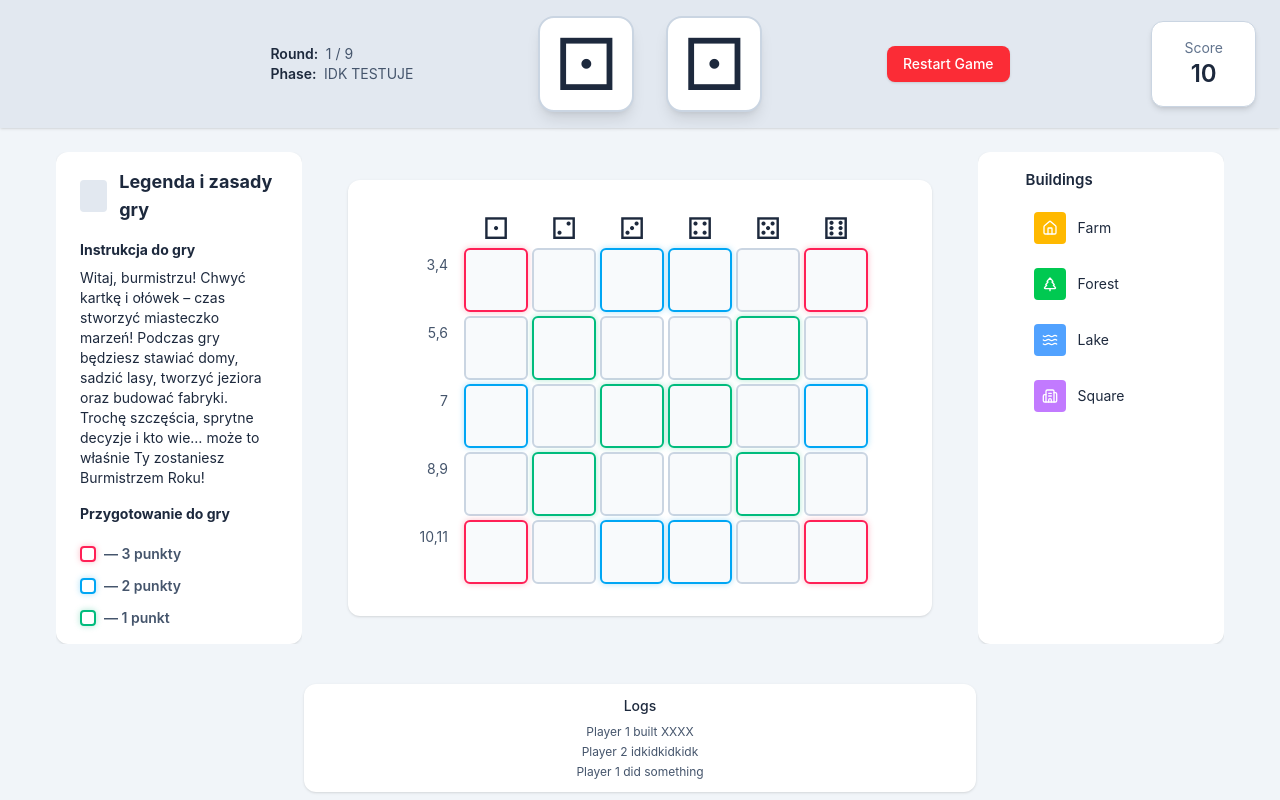
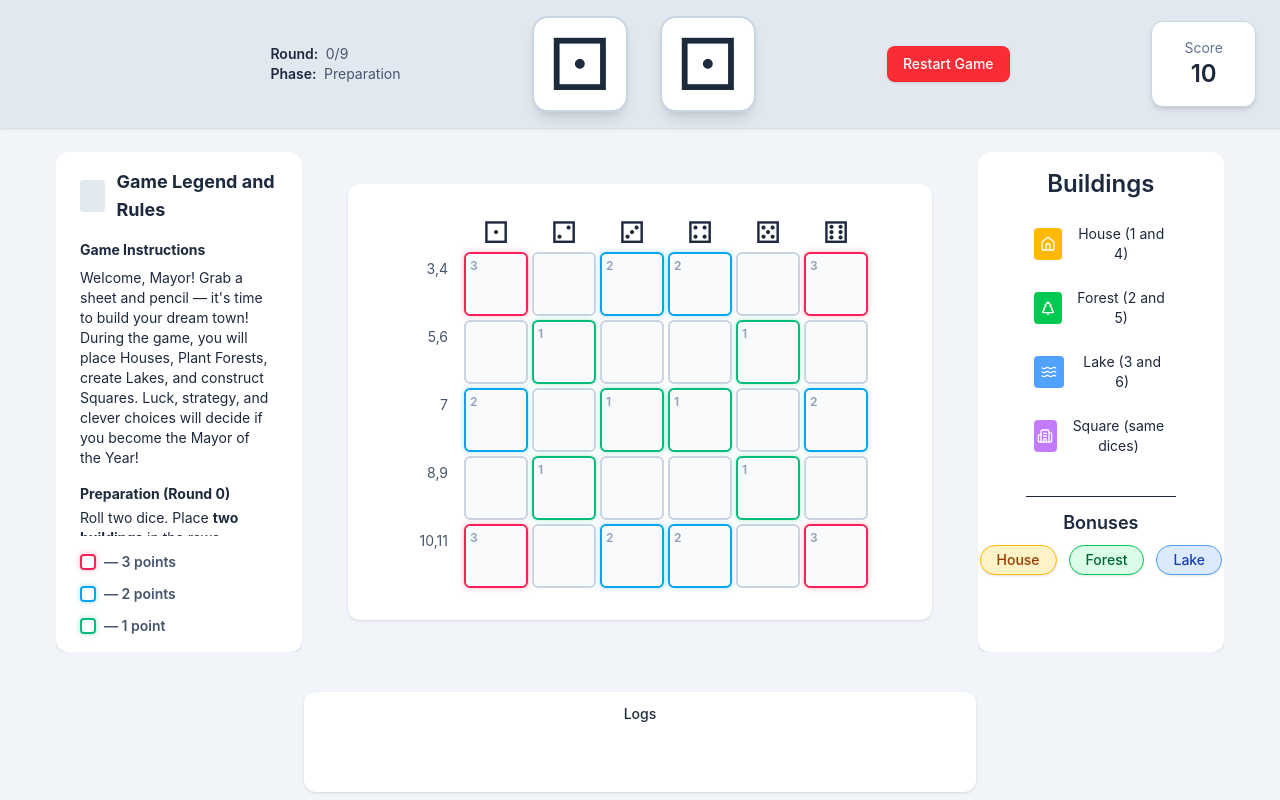
Before and after one commit to fanitin/My_city_game, a Vue app: page / in a window 1280 px wide. Built offline with nearby package versions, Linux system fonts and the light colour scheme.

Commit message:
Dice logic, better GameBoard, logs and some other stuff

```diff
--- a/src/components/Main/Buildings.vue
+++ b/src/components/Main/Buildings.vue
@@ -1,17 +1,36 @@
-<script setup>
+<script setup lang="ts">
 import { Home, TreePine, Waves, Building2 } from 'lucide-vue-next'
 
 const list = [
-  { name: 'Farm', color: 'bg-amber-400', icon: Home },
-  { name: 'Forest', color: 'bg-green-500', icon: TreePine },
-  { name: 'Lake', color: 'bg-blue-400', icon: Waves },
-  { name: 'Square', color: 'bg-purple-400', icon: Building2 },
+  { name: 'House (1 and 4)', color: 'bg-amber-400', icon: Home },
+  { name: 'Forest (2 and 5)', color: 'bg-green-500', icon: TreePine },
+  { name: 'Lake (3 and 6)', color: 'bg-blue-400', icon: Waves },
+  { name: 'Square (same dices)', color: 'bg-purple-400', icon: Building2 },
+]
+
+const bonuses = [
+  {
+    name: 'House',
+    activeColor: 'bg-amber-100 border-amber-400 text-amber-800',
+    isActive: true,
+  },
+  {
+    name: 'Forest',
+    activeColor: 'bg-green-100 border-green-500 text-green-800',
+    isActive: true,
+  },
+  {
+    name: 'Lake',
+    activeColor: 'bg-blue-100 border-blue-400 text-blue-800',
+    isActive: true,
+  },
 ]
 </script>
 
 <template>
-  <div class="bg-white rounded-xl py-4 px-12 shadow-sm flex flex-col gap-3">
-    <h3 class="font-semibold">Buildings</h3>
+  <div class="bg-white rounded-xl py-4 px-12 shadow-sm flex flex-col gap-4">
+    <h3 class="font-semibold mx-auto text-2xl">Buildings</h3>
+
     <div class="flex flex-col gap-2">
       <button
         v-for="(b, i) in list"
@@ -24,5 +43,21 @@ const list = [
         <div class="text-sm">{{ b.name }}</div>
       </button>
     </div>
+
+    <div class="mt-4 border-t pt-3 flex flex-col items-center gap-2">
+      <h4 class="font-semibold text-lg">Bonuses</h4>
+      <div class="flex justify-center gap-3">
+        <div
+          v-for="(bonus, i) in bonuses"
+          :key="i"
+          :class="[
+            'px-4 py-1 border rounded-full text-sm font-medium shadow-sm transition-all duration-300',
+            bonus.isActive ? bonus.activeColor : 'bg-slate-100 border-slate-300 text-slate-400',
+          ]"
+        >
+          {{ bonus.name }}
+        </div>
+      </div>
+    </div>
   </div>
 </template>
--- a/src/components/Main/DiceHeader.vue
+++ b/src/components/Main/DiceHeader.vue
@@ -1,40 +1,67 @@
 <script setup lang="ts">
 import { ref } from 'vue'
 
-const dice1 = ref('⚀')
-const dice2 = ref('⚀')
+const emit = defineEmits<{
+  (e: 'log', message: string): void,
+  (e: 'dices', dice1: number, dice2: number) : void
+}>()
+
+const currentRound = ref(0)
+const currentPhase = ref<'Preparation' | 'Building' | 'Scoring' | 'Bonus'>('Preparation')
+
+const diceFaces = ['⚀', '⚁', '⚂', '⚃', '⚄', '⚅']
+const dice1Face = ref('⚀')
+const dice2Face = ref('⚀')
+const dice1Value = ref(1)
+const dice2Value = ref(1)
 const rolling = ref(false)
 
 const rollDice = () => {
   if (rolling.value) return
-
   rolling.value = true
-  const diceFaces = ['⚀', '⚁', '⚂', '⚃', '⚄', '⚅']
 
   const interval = setInterval(() => {
-    dice1.value = diceFaces[Math.floor(Math.random() * 6)]
-    dice2.value = diceFaces[Math.floor(Math.random() * 6)]
+    const i1 = Math.floor(Math.random() * 6)
+    const i2 = Math.floor(Math.random() * 6)
+    dice1Face.value = diceFaces[i1]
+    dice2Face.value = diceFaces[i2]
+    dice1Value.value = i1 + 1
+    dice2Value.value = i2 + 1
   }, 150)
 
   setTimeout(() => {
     clearInterval(interval)
-    dice1.value = diceFaces[Math.floor(Math.random() * 6)]
-    dice2.value = diceFaces[Math.floor(Math.random() * 6)]
+    const i1 = Math.floor(Math.random() * 6)
+    const i2 = Math.floor(Math.random() * 6)
+    dice1Face.value = diceFaces[i1]
+    dice2Face.value = diceFaces[i2]
+    dice1Value.value = i1 + 1
+    dice2Value.value = i2 + 1
     rolling.value = false
+
+    emit('log', `You've rolled ${dice1Value.value} and ${dice2Value.value}`)
+    emit('dices', dice1Value.value, dice1Value.value)
+
+    if (currentRound.value === 0) {
+      currentPhase.value = 'Preparation'
+    } else {
+      currentPhase.value = 'Building'
+    }
   }, 3000)
 }
 </script>
+
 
 <template>
   <div class="flex items-center justify-between w-full max-w-4xl mx-auto gap-6">
     <div class="flex flex-col items-start text-left">
       <div class="text-sm text-slate-600">
         <span class="font-semibold text-slate-800">Round: </span>
-        <span class="ml-1">1 / 9</span>
+        <span class="ml-1">{{ currentRound }}/9</span>
       </div>
       <div class="text-sm text-slate-600">
         <span class="font-semibold text-slate-800">Phase: </span>
-        <span class="ml-1">IDK TESTUJE</span>
+        <span class="ml-1">{{ currentPhase }}</span>
       </div>
     </div>
 
@@ -48,7 +75,7 @@ const rollDice = () => {
             rolling ? 'animate-spin-slow' : '',
           ]"
         >
-          {{ dice1 }}
+          {{ dice1Face }}
         </div>
         <div
           :class="[
@@ -56,7 +83,7 @@ const rollDice = () => {
             rolling ? 'animate-spin-slow' : '',
           ]"
         >
-          {{ dice2 }}
+          {{ dice2Face }}
         </div>
       </div>
     </div>
--- a/src/components/Main/GameBoard.vue
+++ b/src/components/Main/GameBoard.vue
@@ -1,8 +1,19 @@
-<script setup>
+<script setup lang="ts">
+import { ref } from 'vue'
+import { Home, TreePine, Waves, Building2 } from 'lucide-vue-next'
+
+
 const dice = ['⚀', '⚁', '⚂', '⚃', '⚄', '⚅']
 const rows = ['3,4', '5,6', '7', '8,9', '10,11']
 
-const bonusMap = {
+const buildingTypes = [
+  { id: 'House', name: 'House (1 and 4)', color: 'bg-amber-400', icon: Home },
+  { id: 'Forest', name: 'Forest (2 and 5)', color: 'bg-green-500', icon: TreePine },
+  { id: 'Lake', name: 'Lake (3 and 6)', color: 'bg-blue-400', icon: Waves },
+  { id: 'Square', name: 'Square (same dices)', color: 'bg-purple-400', icon: Building2 },
+]
+
+const bonusMap: Record<string, 1 | 2 | 3> = {
   '0-0': 3,
   '0-2': 2,
   '0-3': 2,
@@ -21,7 +32,25 @@ const bonusMap = {
   '4-5': 3,
 }
 
-const getBonusClass = (points) => {
+type Cell = {
+  bonus?: 1 | 2 | 3
+  building?: 'House' | 'Forest' | 'Lake' | 'Square'
+  bonusActive: boolean
+}
+
+const board = ref<Cell[][]>(
+  rows.map((_, rowIndex) =>
+    dice.map((_, colIndex) => ({
+      bonus: bonusMap[`${rowIndex}-${colIndex}`] || undefined,
+      building: undefined,
+      bonusActive: true
+    }))
+  )
+)
+
+
+
+const getBonusClass = (points?: number) => {
   switch (points) {
     case 3:
       return 'border-rose-500 shadow-[0_0_6px_#f43f5e55]'
@@ -35,12 +64,13 @@ const getBonusClass = (points) => {
 }
 </script>
 
+
 <template>
   <div class="bg-white rounded-xl px-16 py-8 shadow-sm flex flex-col items-center">
     <div class="flex gap-3 items-center">
       <div class="flex flex-col justify-center gap-1">
         <div
-          v-for="r in rows"
+          v-for="(r) in rows"
           :key="r"
           class="h-16 flex items-center justify-end text-sm text-slate-600 pr-1 w-10 translate-y-[3px]"
         >
@@ -50,20 +80,39 @@ const getBonusClass = (points) => {
 
       <div class="flex flex-col items-center">
         <div class="grid grid-cols-6 gap-1 mb-1 text-center">
-          <div v-for="d in dice" :key="d" class="w-16 h-8 flex items-center justify-center text-3xl">
+          <div
+            v-for="d in dice"
+            :key="d"
+            class="w-16 h-8 flex items-center justify-center text-3xl"
+          >
             {{ d }}
           </div>
         </div>
 
         <div class="grid grid-cols-6 gap-1">
-          <template v-for="(r, i) in rows">
+          <template v-for="(row, i) in board">
             <div
-              v-for="(d, j) in dice"
+              v-for="(cell, j) in row"
               :key="`${i}-${j}`"
-              class="w-16 h-16 border-2 rounded-md bg-slate-50 flex items-center justify-center text-sm transition-all duration-300"
-              :class="getBonusClass(bonusMap[`${i}-${j}`])"
+              class="w-16 h-16 border-2 rounded-md bg-slate-50 flex items-center justify-center text-sm transition-all duration-300 relative"
+              :class="getBonusClass(cell.bonus)"
             >
+              <component
+                v-if="cell.building"
+                :is="buildingTypes.find(b => b.id === cell.building)?.icon"
+                class="w-6 h-6 text-white"
+              />
+              <span
+                v-if="cell.bonus"
+                class="absolute top-1 left-1 text-xs font-semibold select-none"
+                :class="cell.bonusActive ? 'text-slate-400' : 'text-slate-300 line-through'"
+              >
+                {{ cell.bonus }}
+              </span>
 
+              <span v-if="cell.building" class="text-sm font-bold">
+                {{ cell.building }}
+              </span>
             </div>
           </template>
         </div>
--- a/src/components/Main/Legend.vue
+++ b/src/components/Main/Legend.vue
@@ -5,67 +5,75 @@
   <div class="bg-white rounded-xl py-4 px-6 shadow-sm flex flex-col gap-4 h-full">
     <div class="flex items-center gap-3 flex-none">
       <div class="w-8 h-8 bg-slate-200 rounded"></div>
-      <h3 class="font-bold text-lg">Legenda i zasady gry</h3>
+      <h3 class="font-bold text-lg">Game Legend and Rules</h3>
     </div>
 
     <div class="text-sm flex-1 overflow-y-auto pr-2 max-h-[70vh]">
-      <h4 class="font-bold mb-2">Instrukcja do gry</h4>
+      <h4 class="font-bold mb-2">Game Instructions</h4>
       <p class="mb-4">
-        Witaj, burmistrzu! Chwyć kartkę i ołówek – czas stworzyć miasteczko marzeń!
-        Podczas gry będziesz stawiać domy, sadzić lasy, tworzyć jeziora oraz budować fabryki.
-        Trochę szczęścia, sprytne decyzje i kto wie… może to właśnie Ty zostaniesz Burmistrzem Roku!
+        Welcome, Mayor! Grab a sheet and pencil — it's time to build your dream town!
+        During the game, you will place Houses, Plant Forests, create Lakes, and construct Squares.
+        Luck, strategy, and clever choices will decide if you become the Mayor of the Year!
       </p>
 
-      <h4 class="font-bold mb-1">Przygotowanie do gry</h4>
+      <h4 class="font-bold mb-1">Preparation (Round 0)</h4>
       <p class="mb-3">
-        Na początku gry jeden z graczy rzuca dwiema kośćmi. Teraz czas na tajne planowanie:
-        każdy wybiera dwa projekty, jeden w każdej kolumnie wskazanej przez kości.
-        Na tym etapie gry place nie są jeszcze dostępne, każdy projekt możesz narysować tylko raz.
+        Roll two dice. Place <strong>two buildings</strong> in the rows corresponding to the dice values:
+        - First building: any type, row = value of the second die.
+        - Second building: any type, row = value of the first die.
+        The two buildings must be different types. Squares are <strong>not placed yet</strong> in this phase.
+        No points are scored during preparation.
       </p>
 
-      <h4 class="font-bold mb-1">Rozgrywka</h4>
+      <h4 class="font-bold mb-1">Rounds 1–9</h4>
       <p class="mb-3">
-        W każdej rundzie jeden z graczy rzuca 2 kośćmi, a następnie wszyscy gracze równocześnie wykonują czynności przewidziane w fazach.
+        Each round consists of three phases. Roll two dice, then execute the phases in order:
       </p>
 
-      <h5 class="font-bold mb-1">Faza budowy</h5>
+      <h5 class="font-bold mb-1">1. Construction Phase</h5>
       <p class="mb-3">
-        Korzystając z wartości na kostkach i katalogu projektów, każdy gracz musi narysować 2 projekty.
-        Jeśli kolumna wskazana przez kość jest już zapełniona, rysuj w najbliższej pustej kolumnie.
-        Gdy na obu kościach wypadnie ta sama wartość — narysuj projekt i plac.
+        Place <strong>two buildings</strong> according to the dice:
+        - Building of type Die A → row = value of Die B
+        - Building of type Die B → row = value of Die A
+        If both dice show the same number, place the corresponding building and <strong>one Square</strong> anywhere on the map.
       </p>
 
-      <h5 class="font-bold mb-1">Faza bonusu</h5>
+      <h5 class="font-bold mb-1">2. Bonus Phase</h5>
       <p class="mb-3">
-        W rundach 3, 6 i 9 każdy gracz rysuje jeden bonusowy projekt w dowolnym pustym polu miasteczka.
+        Only in rounds 3, 6, and 9: place <strong>one bonus tile</strong> (House, Forest, or Lake)
+        anywhere on the map. The bonus becomes inactive after placement.
       </p>
 
-      <h5 class="font-bold mb-1">Faza punktacji</h5>
+      <h5 class="font-bold mb-1">3. Scoring Phase</h5>
       <p class="mb-3">
-        Suma wartości obu kości wskazuje ulicę, od której rozpoczyna się podliczanie punktów.
-        Grupa projektów przynosi punkty tylko wtedy, gdy przynajmniej jeden z nich jest na wskazanej ulicy.
+        Sum the values of both dice to determine the row for scoring.
+        Buildings score points <strong>only if placed on colored bonus tiles</strong>:
+        - <span class="text-rose-500">Rose tile</span> → 3 points
+        - <span class="text-sky-500">Sky tile</span> → 2 points
+        - <span class="text-emerald-500">Emerald tile</span> → 1 point
+        Squares are not counted in this phase.
       </p>
 
-      <h5 class="font-bold mb-1">Koniec gry</h5>
+      <h5 class="font-bold mb-1">End of Game</h5>
       <p>
-        Po zakończeniu 9 rund każdy gracz sumuje wszystkie punkty i dodaje 10 punktów za każdy plac,
-        który sąsiaduje z domem, lasem i stawem. Gracz z największą liczbą punktów wygrywa!
+        After 9 rounds, sum all points from bonus tiles.
+        Additionally, for each Square adjacent to at least one House, one Forest, and one Lake, add <strong>+10 points</strong>.
+        The final score represents your solo play result.
       </p>
     </div>
 
     <ul class="text-sm text-slate-600 space-y-3 flex-none">
       <li class="flex items-center gap-2">
         <div class="w-4 h-4 border-2 rounded-sm border-rose-500 shadow-[0_0_6px_#f43f5e55]"></div>
-        <div><span class="font-semibold"> — 3 punkty</span></div>
+        <div><span class="font-semibold"> — 3 points</span></div>
       </li>
       <li class="flex items-center gap-2">
         <div class="w-4 h-4 border-2 rounded-sm border-sky-500 shadow-[0_0_6px_#0ea5e955]"></div>
-        <div><span class="font-semibold"> — 2 punkty</span></div>
+        <div><span class="font-semibold"> — 2 points</span></div>
       </li>
-
       <li class="flex items-center gap-2">
         <div class="w-4 h-4 border-2 rounded-sm border-emerald-500 shadow-[0_0_6px_#10b98155]"></div>
-        <div><span class="font-semibold"> — 1 punkt</span></div>
+        <div><span class="font-semibold"> — 1 point</span></div>
       </li>
     </ul>
   </div>
--- a/src/components/Main/Logs.vue
+++ b/src/components/Main/Logs.vue
@@ -1,13 +1,17 @@
-<script setup lang="ts"></script>
+<script setup lang="ts">
+import { defineProps } from 'vue'
+
+const props = defineProps<{
+  log: string[]
+}>()
+</script>
 
 <template>
   <div class="bg-white rounded-xl p-3 shadow-sm min-w-2xl mx-auto mt-4">
     <div class="flex flex-col items-center text-center">
       <h4 class="text-sm font-medium mb-2">Logs</h4>
-      <div class="text-xs text-slate-600 space-y-1">
-        <div>Player 1 built XXXX</div>
-        <div>Player 2 idkidkidkidk</div>
-        <div>Player 1 did something</div>
+      <div class="text-xs text-slate-600 space-y-1 overflow-y-auto min-h-12 max-h-12 w-full">
+        <div v-for="(entry, i) in log" :key="i">{{ entry }}</div>
       </div>
     </div>
   </div>
--- a/src/components/Main/PlayersScore.vue
+++ b/src/components/Main/PlayersScore.vue
@@ -1,4 +1,4 @@
-<script setup>
+<script setup lang="ts">
 defineProps({
   score: {
     type: Number,
--- a/src/views/HomeView.vue
+++ b/src/views/HomeView.vue
@@ -1,10 +1,27 @@
-<script setup>
+<script setup lang="ts">
 import DiceHeader from '@/components/Main/DiceHeader.vue'
 import PlayersScore from '@/components/Main/PlayersScore.vue'
 import Legend from '@/components/Main/Legend.vue'
 import GameBoard from '@/components/Main/GameBoard.vue'
 import Buildings from '@/components/Main/Buildings.vue'
 import Logs from '@/components/Main/Logs.vue'
+import { ref } from 'vue'
+
+const dice1Value = ref<number>()
+const dice2Value = ref<number>()
+const selectedBuilding = ref<string | null>(null)
+const currentRound = ref(0)
+const currentPhase = ref<'Preparation' | 'Building' | 'Scoring' | 'Bonus'>('Preparation')
+const log = ref<string[]>([])
+
+const handleLog = (message: string) => {
+  log.value.push(message)
+}
+
+const handleDices = (dice1: number, dice2: number) => {
+  dice1Value.value = dice1
+  dice2Value.value = dice2
+}
 </script>
 
 <template>
@@ -14,7 +31,7 @@ import Logs from '@/components/Main/Logs.vue'
         <div class="w-1/5"></div>
 
         <div class="flex flex-col items-center gap-3 w-3/5">
-          <DiceHeader />
+          <DiceHeader @log="handleLog" @dices="handleDices"/>
         </div>
 
         <div class="w-1/5 flex justify-end items-center">
@@ -40,7 +57,7 @@ import Logs from '@/components/Main/Logs.vue'
 
 
       <div class="flex-none px-6 pb-2 flex justify-center items-center">
-        <Logs />
+        <Logs :log="log"/>
       </div>
     </div>
   </main>
```
